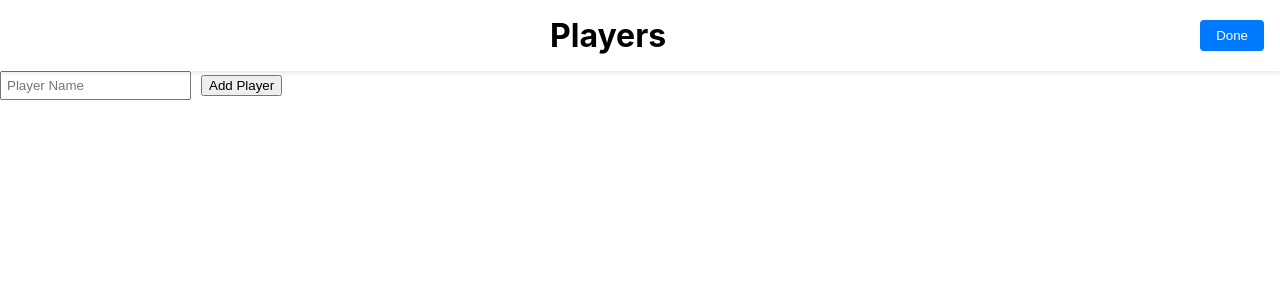
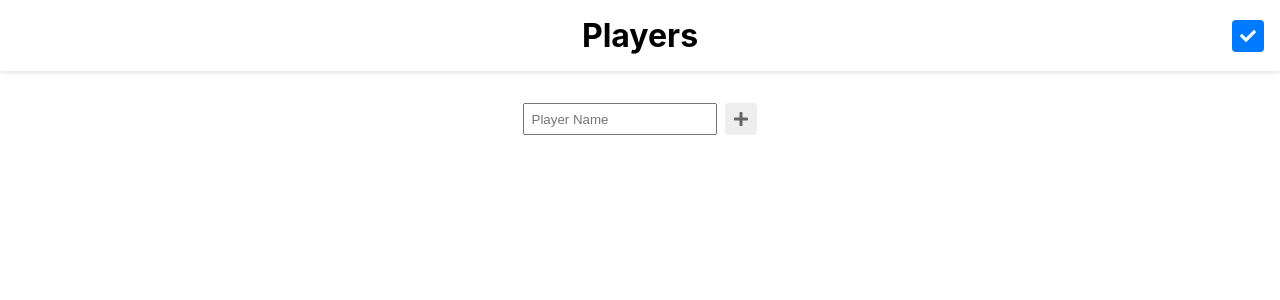
Before and after one commit to eggonz/eggames, a React (Create React App) app: page /players in a window 1280 px wide. Shown: the top 300 px of the page. Built offline with nearby package versions, Linux system fonts and the light colour scheme.

Commit message:
players page style and icons

```diff
--- a/package.json
+++ b/package.json
@@ -9,6 +9,7 @@
     "@testing-library/user-event": "^13.5.0",
     "react": "^19.1.0",
     "react-dom": "^19.1.0",
+    "react-icons": "^5.5.0",
     "react-router-dom": "^7.6.0",
     "react-scripts": "5.0.1",
     "web-vitals": "^2.1.4"
--- a/src/components/HomePage.css
+++ b/src/components/HomePage.css
@@ -6,27 +6,35 @@
   display: flex;
   justify-content: space-between;
   align-items: center;
-  padding: 1rem;
   box-shadow: 0 2px 4px rgba(0, 0, 0, 0.1); /* subtle shadow */
   background-color: white; /* ensure shadow is visible */
   position: relative; /* needed for shadow to show properly */
+  width: 100%;
+  padding: 1rem 0;
 }
 
 .header-title {
+  flex: 1;
   margin: 0;
   text-align: center;
-  flex-grow: 1;
+}
+
+main {
+  display: flex;
+  flex-direction: column;
+  align-items: center;
+  justify-content: center;
+  padding: 2rem;
 }
 
 .button-container {
   display: flex;
   justify-content: center;
   align-items: center;
-  margin-top: 2rem;
 }
 
 .navigate-button {
-  padding: 10px 20px;
+  padding: 0.5rem 1rem;
   font-size: 16px;
   background-color: #007bff;
   color: white;
--- a/src/components/HomePage.js
+++ b/src/components/HomePage.js
@@ -15,7 +15,9 @@ function HomePage() {
           <button
             onClick={() => navigate('/players')}
             className="navigate-button"
-          >Manage Players</button>
+          >
+            Manage Players
+          </button>
         </div>
       </main>
     </div>
--- a/src/components/PlayersPage.css
+++ b/src/components/PlayersPage.css
@@ -2,55 +2,96 @@
   min-height: 100vh;
 }
 
-.header {
+.header-button {
+  position: absolute;
+  right: 1rem;
+  padding: 0.5rem 0.5rem;
+}
+
+.players-page form {
+  display: flex;
+  justify-content: center;
+  align-items: center;
+  margin-bottom: 2rem;
+}
+
+.players-page input {
+  margin-right: 0.5rem;
+  padding: 0.4rem;
+}
+
+.players-list {
+  display: flex;
+  flex-direction: column;
+  align-items: center;
+  gap: 1rem;
+  width: 100%;
+  max-width: 20rem;
+}
+
+.player-item {
   display: flex;
   justify-content: space-between;
   align-items: center;
-  padding: 1rem;
-  box-shadow: 0 2px 4px rgba(0, 0, 0, 0.1); /* subtle shadow */
-  background-color: white; /* ensure shadow is visible */
-  position: relative; /* needed for shadow to show properly */
+  width: 100%;
+  border: 1px solid #ccc;
+  border-radius: 8px;
+  padding: 4px;
 }
 
-.header-title {
-  margin: 0;
-  text-align: center;
+.player-item span {
+  flex: 1;
+  margin: 8px;
+  overflow: hidden;
+  text-wrap: nowrap;
 }
 
-.header-button {
-  padding: 0.5rem 1rem;
-  background-color: #007bff;
-  color: white;
+.player-item button {
+  margin-left: 5px;
+  padding: 5px 5px;
+}
+
+.icon-button {
+  display: flex;
+  align-items: center;
+  justify-content: center;
+  width: 2rem;
+  height: 2rem;
   border: none;
   border-radius: 4px;
   cursor: pointer;
-  transition: background-color 0.3s;
+  background-color: #eeeeee;
+  color: #666;
+  transition: color 0.2s;
+}
+
+.icon-button:hover {
+  color: #333;
+  background-color: #dddddd;
+}
+
+.icon-button svg {
+  width: 16px;
+  height: 16px;
+}
+
+/* For the header done button specifically */
+
+.header-button {
+  background-color: #007bff;
+  color: white;
 }
 
 .header-button:hover {
   background-color: #0056b3;
+  color: #e7e7e7;
 }
 
-.players-page form {
-  margin-bottom: 20px;
+/* Styling for the delete/trash icon */
+.icon-button .fa-trash {
+  color: #ff3b30;
 }
 
-.players-page input {
-  margin-right: 10px;
-  padding: 5px;
+.icon-button:hover .fa-trash {
+  color: #dc3545;
 }
-
-.player-item {
-  display: flex;
-  align-items: center;
-  margin-bottom: 10px;
-}
-
-.player-item span {
-  flex: 1;
-}
-
-.player-item button {
-  margin-left: 10px;
-  padding: 5px 10px;
-}
--- a/src/components/PlayersPage.js
+++ b/src/components/PlayersPage.js
@@ -1,6 +1,7 @@
 import './PlayersPage.css';
 import React, { useState } from 'react';
 import { useNavigate } from 'react-router-dom';
+import { FaCheck, FaTrash, FaPencilAlt, FaPlus } from 'react-icons/fa';
 
 function PlayersPage() {
   const navigate = useNavigate();
@@ -29,9 +30,11 @@ function PlayersPage() {
     <div className="players-page">
       <header className="header">
         <h1 className="header-title">Players</h1>
-        <button className="header-button"
+        <button className="header-button icon-button"
                 onClick={() => navigate('/')}
-        >Done</button>
+        >
+          <FaCheck />
+        </button>
       </header>
       <main>
         {/* Add Player Form */}
@@ -42,7 +45,9 @@ function PlayersPage() {
             value={newPlayer.name}
             onChange={(e) => setNewPlayer({ ...newPlayer, name: e.target.value })}
           />
-          <button type="submit">Add Player</button>
+          <button type="submit" className="icon-button">
+            <FaPlus />
+          </button>
         </form>
 
         {/* Players List */}
@@ -50,13 +55,23 @@ function PlayersPage() {
           {players.map(player => (
             <div key={player.id} className="player-item">
               <span>{player.name}</span>
-              <button onClick={() => handleDeletePlayer(player.id)}>Delete</button>
-              <button onClick={() => {
-                const newName = prompt('Enter new name:', player.name);
-                if (newName) {
-                  handleEditPlayer(player.id, { name: newName });
-                }
-              }}>Edit</button>
+              <button
+                className="icon-button"
+                onClick={() => {
+                  const newName = prompt('Enter new name:', player.name);
+                  if (newName) {
+                    handleEditPlayer(player.id, { name: newName });
+                  }
+                }}
+              >
+                <FaPencilAlt />
+              </button>
+              <button
+                className="icon-button"
+                onClick={() => handleDeletePlayer(player.id)}
+              >
+                <FaTrash className="fa-trash"/>
+              </button>
             </div>
           ))}
         </div>
```
Also changed, not shown: 1 other file (tests, documents, lock files or other folders).
